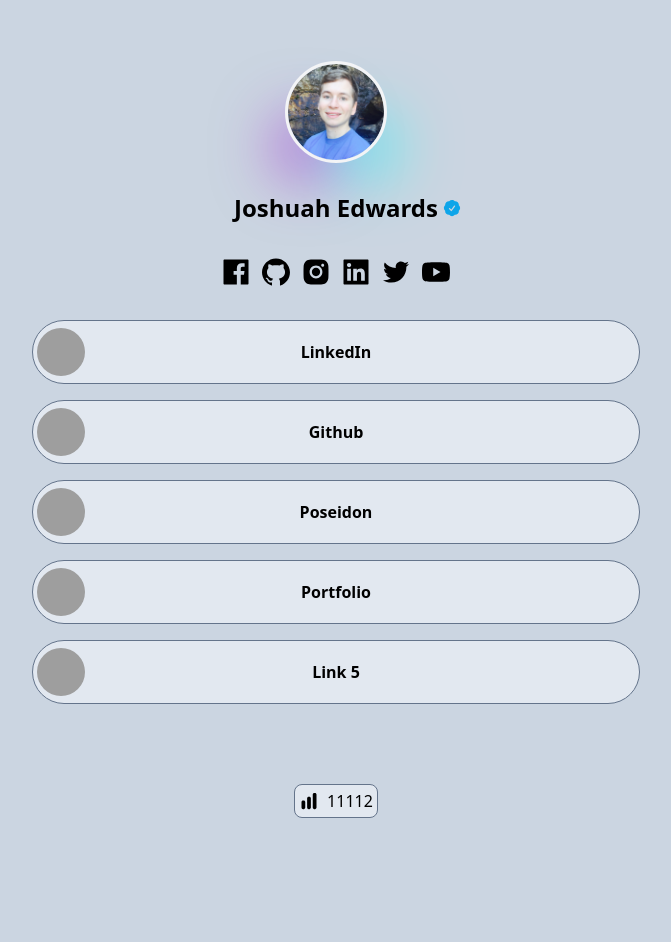
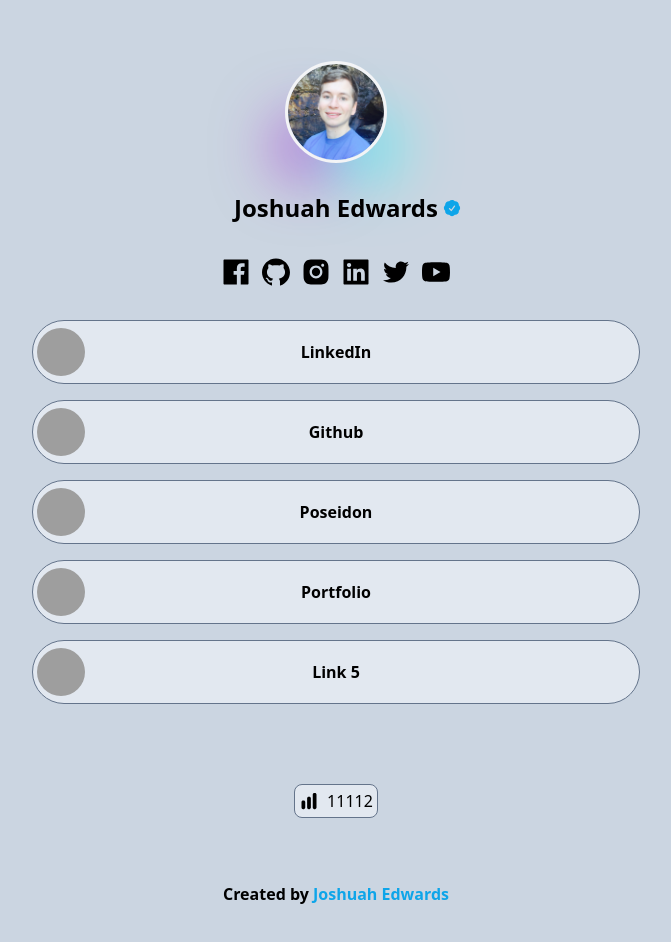
Before and after one commit to JoshDPT/LinkSTK, a Next.js app: page / in a window 1280 px wide. Shown: the top 942 px of the page, without its empty margins (304-975 px from the left). Before the commit the page ends 882 px from the top, so only its background shows below. Built offline with nearby package versions, Linux system fonts and the light colour scheme; grey boxes are pictures that could not be loaded.

Commit message:
add created by footer

```diff
--- a/app/page.tsx
+++ b/app/page.tsx
@@ -9,10 +9,9 @@ import SocialBar from '@/components/SocialBar';
 import Header from '@/components/Header';
 
 export default function Home() {
-
 	return (
 		<div className="flex items-center flex-col mx-auto w-full max-w-2xl px-8 justify-center mt-16">
-
+			{/* Header */}
 			<Header data={data} profile={profile} />
 
 			{/* Profile picture with two animated shadows */}
@@ -52,6 +51,11 @@ export default function Home() {
 
 			{/* Page views */}
 			<Views />
+
+			{/* Created by */}
+			<h3 className="text-md text-black font-bold dark:text-white select-none transition-all duration-300 ease-out mb-16">
+				Created by <span className='text-sky-500 dark:text-sky-400'>{data.name}</span>
+			</h3>
 		</div>
 	);
 }
--- a/components/Header.tsx
+++ b/components/Header.tsx
@@ -45,7 +45,7 @@ export default function Header({ data, profile }: HeaderProps) {
 				</h3>
 				<CheckBadgeIcon className="flex w-5 h-5 text-sky-500 dark:text-sky-400 font-bold select-none" />
 			</div>
-			<DarkModeButton/>
+			<DarkModeButton />
 		</div>
 	);
 }
```
